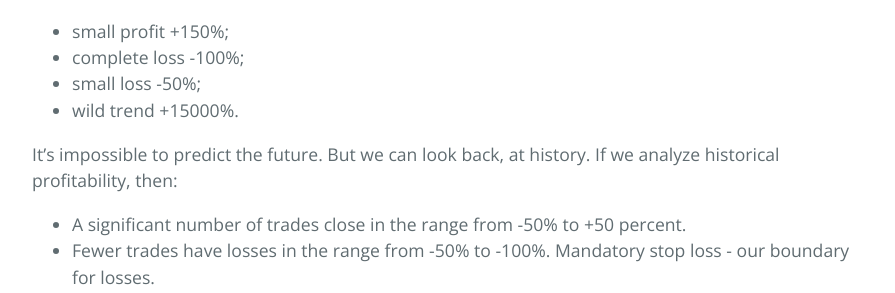
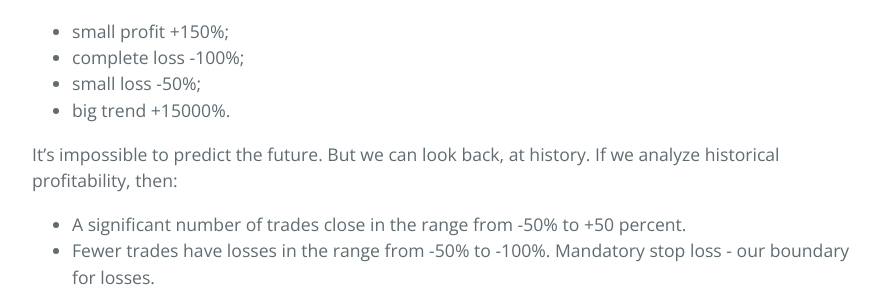
Before and after one commit to sergeyen7/sergeyen7.github.io, a Jekyll site: the page built from index.md, in a window 1280 px wide and 900 px high, scrolled down 9014 px. Shown: the part 162-455 px from the top of the window, without its empty margins (192-1087 px from the left). Built offline with Jekyll 4.4.1, drawn with Linux system fonts in a browser that asks for light colours; nearby versions of some CDN libraries.

Commit message:
Update index.md

```diff
--- a/index.md
+++ b/index.md
@@ -280,7 +280,7 @@ Maybe it is:
 - small profit +150%;
 - complete loss -100%;
 - small loss -50%;
-- wild trend +15000%.
+- big trend +15000%.
 
 It's impossible to predict the future. But we can look back, at history. If we analyze historical profitability, then:
 - A significant number of trades close in the range from -50% to +50 percent.
```
